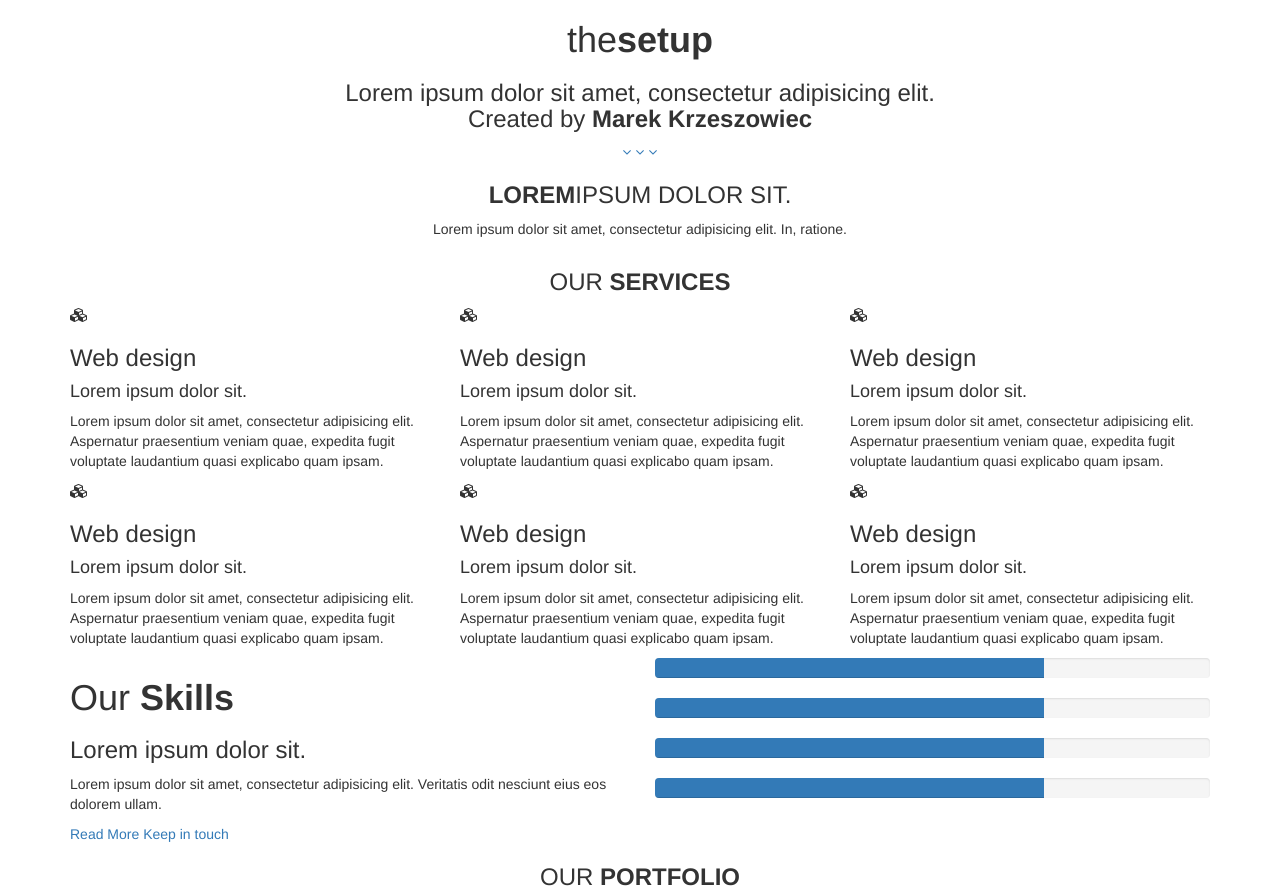
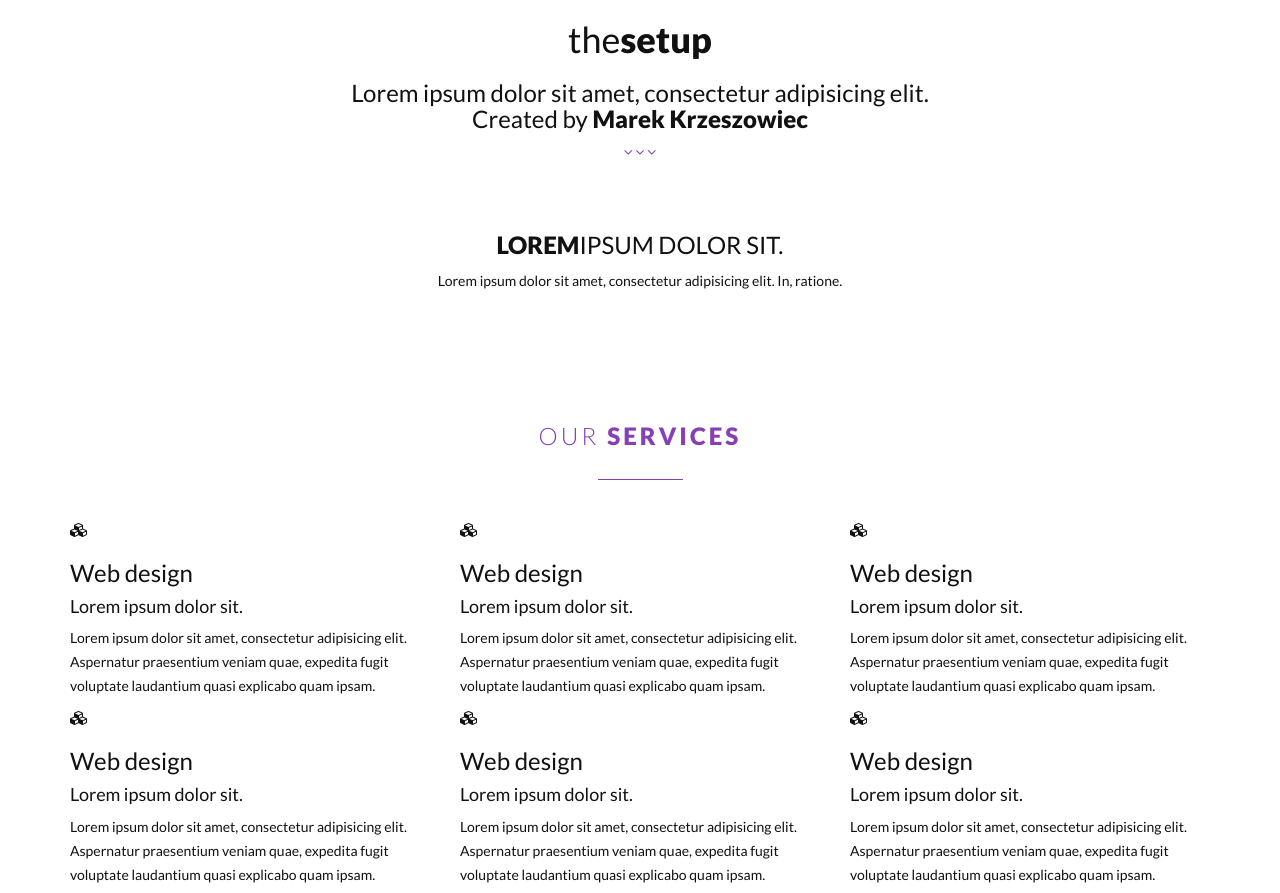
Before and after one commit to maruw4k/site2-from-psd, a plain HTML site: page index.html in a window 1280 px wide. Shown: the top 893 px of the page. Drawn offline with Linux system fonts and the light colour scheme.

Commit message:
Wstępne stylowanie

```diff
--- a/css/main.css
+++ b/css/main.css
@@ -0,0 +1,72 @@
+body {
+   font-family: lato;
+   color: #111;
+   overflow-x: hidden;
+   position: relative;
+}
+
+::selection {
+   background: #873fb5;
+   color: #fff;
+}
+
+::-moz-selection {
+   background: #873fb5;
+   color: #fff;
+}
+
+strong {
+   font-weight: 900;
+}
+
+p {
+   line-height: 24px;
+   font-weight: 300px;
+}
+
+a,
+a:focus {
+   color: #873fb5;
+}
+
+a:hover {
+   color: #41135f;
+   text-decoration: none;
+
+}
+
+section {
+   padding: 50px 0;
+}
+
+hr {
+   width: 85px;
+}
+
+hr.icon:after {
+   content: "\f123";
+   font-family: 'FontAwesome';
+   color: #873fb5;
+   font-size: 1.5em;
+   background-color: #fff;
+   position: relative;
+   top: -0.8em;
+   padding: .30em;
+}
+
+/*section heading*/
+
+.section-heading {
+   color: #873fb5;
+}
+
+.section-heading h3{
+   font-weight: 300;
+   letter-spacing: 3px;
+}
+
+.section-heading hr{
+   border-color: #873fb5;
+   margin-top: 30px;
+   margin-bottom: 40px;
+}
--- a/index.html
+++ b/index.html
@@ -13,6 +13,8 @@
     <link href="css/font-awesome.css" rel="stylesheet">
 
     <link href="css/main.css" rel="stylesheet">
+
+     <link href='http://fonts.googleapis.com/css?family=Lato:400,100,300,700,900' rel='stylesheet' type='text/css'>
 
     <!-- HTML5 shim and Respond.js for IE8 support of HTML5 elements and media queries -->
     <!-- WARNING: Respond.js doesn't work if you view the page via file:// -->
@@ -59,7 +61,7 @@
 
          <div class="section-heading text-center">
             <h3 class="text-uppercase">Our <strong>Services</strong></h3>
-            <span class="icon"></span>
+            <hr class="icon">
          </div>
 
 
```
